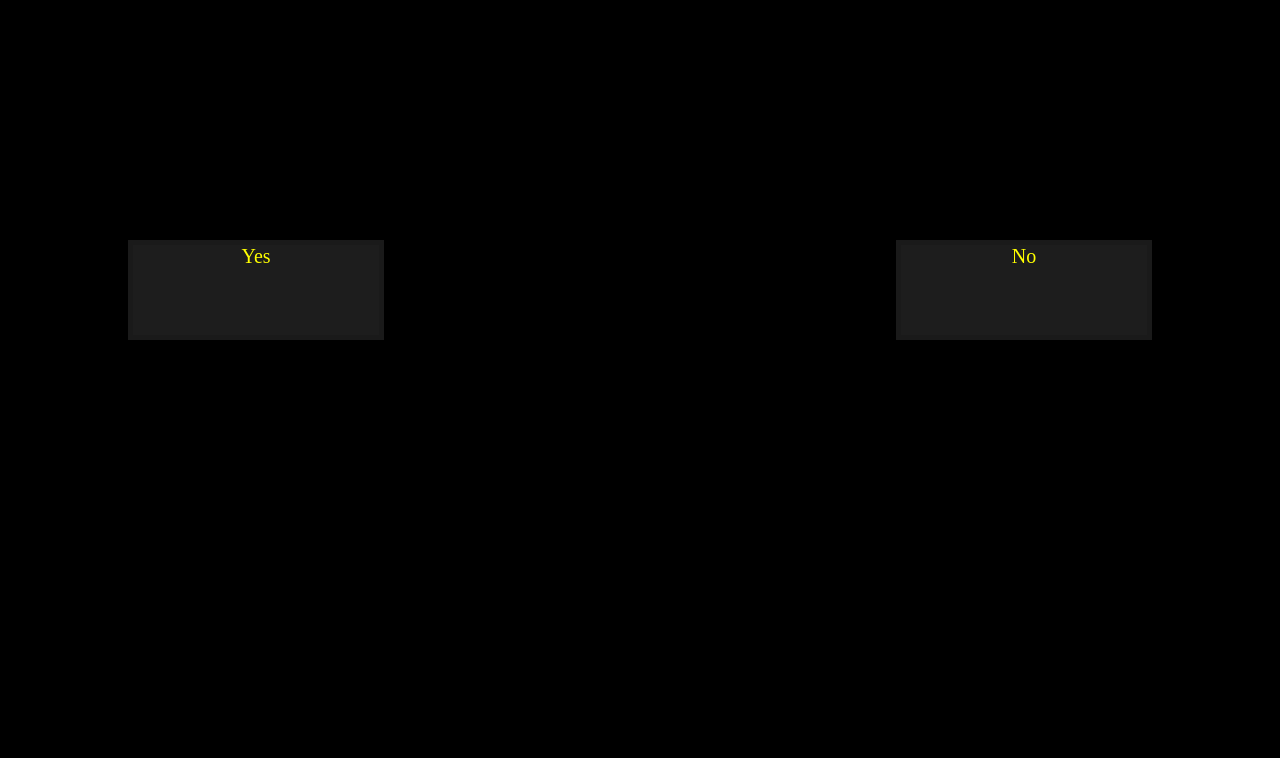
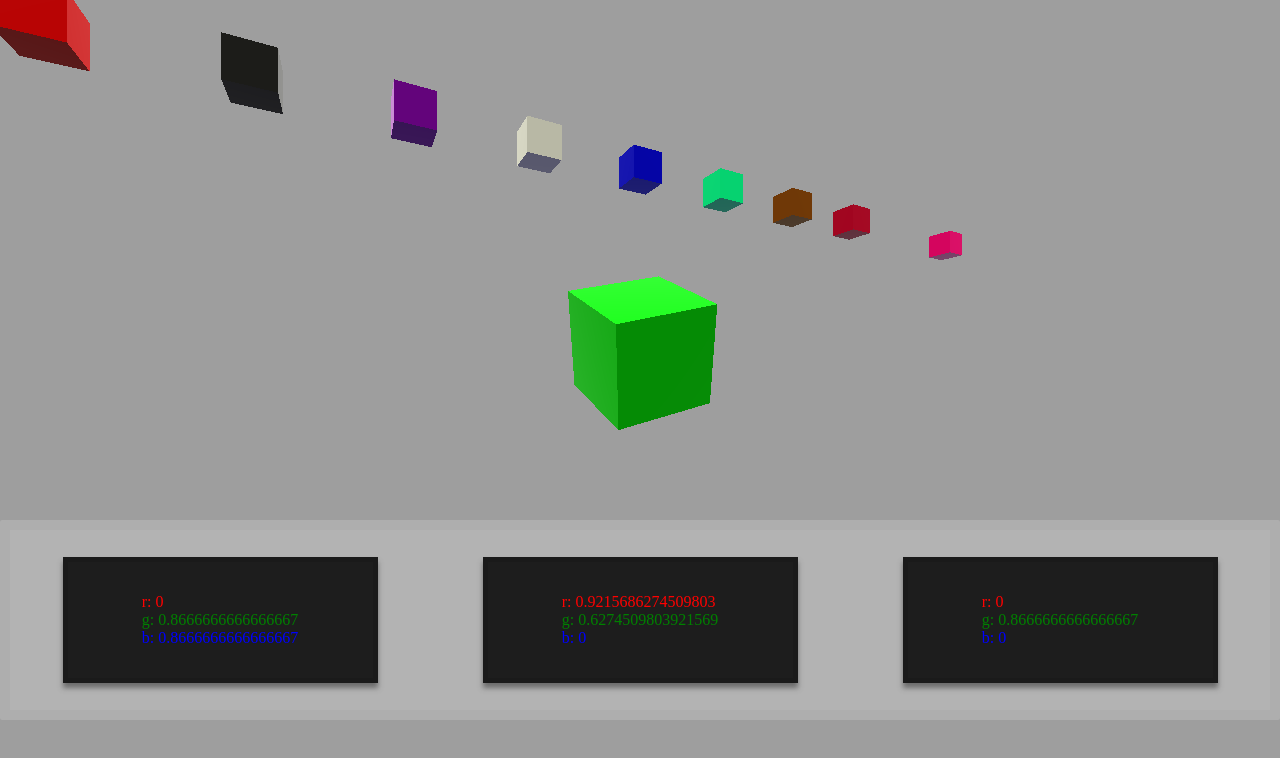
Before and after one commit to videnacry/KnowColor, a website with bundled scripts: page index.html in a window 1280 px wide. Built offline with nearby package versions, Linux system fonts and the light colour scheme; no server answers; animation ran at ten frames a second; files whose address does not match are found by name.

Commit message:
make it work on github

```diff
--- a/assets/scripts/game.js
+++ b/assets/scripts/game.js
@@ -1,6 +1,7 @@
 
 
 //-------------------------------------SCENE------------------------------------------------//
+import * as THREE from 'https://unpkg.com/three@0.122.0/build/three.module.js'
 let scene = new THREE.Scene()
 let camera = new THREE.PerspectiveCamera(75,window.innerWidth/window.innerHeight,0.1,1000)
 camera.position.z = 5
@@ -8,7 +9,7 @@ let renderer = new THREE.WebGLRenderer()
 let textMaterial
 let textureLoader = new THREE.TextureLoader()
 textureLoader.load('./assets/Environment.png',function(texture){
-    cubeTexture = (new THREE.WebGLCubeRenderTarget(500)).fromEquirectangularTexture(renderer,texture)
+    let cubeTexture = (new THREE.WebGLCubeRenderTarget(500)).fromEquirectangularTexture(renderer,texture)
     textMaterial = new THREE.MeshStandardMaterial({color:0x114444, roughness:0, metalness:0.8})
     //material.envMap = cubeTexture.texture
     //material.needsUpdate = true
@@ -44,7 +45,7 @@ window.addEventListener('resize',function(){
 let texts3D = {title:'',tryAgain:''}
 let textStrings = {title:'Know the color ??', tryAgain:'Wanna try again ??'}
 let fontLoader = new THREE.FontLoader()
-fontLoader.setPath('../realTest/node_modules/three/examples/fonts/')
+fontLoader.setPath('https://unpkg.com/three@0.122.0/examples/fonts/')
 fontLoader.load('gentilis_regular.typeface.json',function(font){
     for(let index in textStrings){
         let text3D = new THREE.TextGeometry(textStrings[index],{
@@ -77,7 +78,7 @@ for(let index = 0; alternativePanels.length > index; index++){
         },1500)
     })
 }
-
+document.getElementById('try-again').addEventListener('click', play)
 function play(){
     document.getElementsByClassName('choices')[0].classList.toggle('minimize')
     document.getElementsByClassName('answers')[0].className = ('answers')
@@ -93,7 +94,7 @@ function play(){
     let colors = [0xdddd00,0xdd0000,0x1d1d1d,0x7400a3,0x00dd00,0x0000dd,0x00fc92,0x813d00,0x00dddd,,0xff007b]
     let otherColors = [0xfc4600,0xc00024,0xeba000,0x7e7e7e]
     let colorIndex = Math.trunc(Math.random()*10)
-    answerColor = colors[colorIndex]
+    let answerColor = colors[colorIndex]
     let material = new THREE.MeshStandardMaterial({color: answerColor, metalness: 0.5, roughness:0})
     let geometry = new THREE.BoxGeometry()
     let cube = new THREE.Mesh(geometry,material)
--- a/index.html
+++ b/index.html
@@ -5,7 +5,6 @@
     <title>Know the color?</title>
     <link rel="stylesheet" href="assets/styles/general.css">
     <link rel="stylesheet" href="assets/styles/game.css">
-    <script src="node_modules/three/build/three.js"></script>
 </head>
 <body>
     <div class="answers minimize">
@@ -14,8 +13,8 @@
         <div class="card"></div>
     </div>
     <div class="choices">
-        <div id="try-again" onclick="play()" class="choice">Yes</div>
+        <div id="try-again" class="choice">Yes</div>
         <div id="exit" class="choice">No</div>
     </div>
-    <script src="assets/scripts/game.js" defer></script>
+    <script src="assets/scripts/game.js" type="module" defer></script>
 </body>
```
